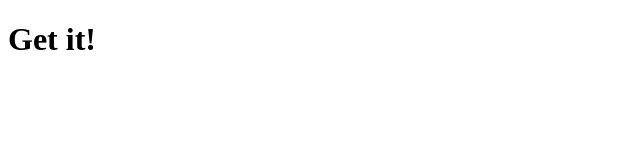
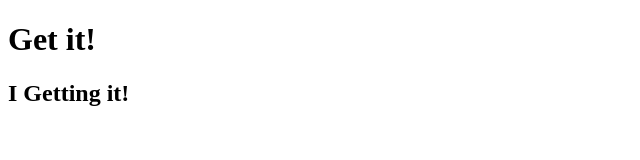
Before and after one commit to VietQuoc356/helloWorld, a plain HTML site: page index.html in a window 1280 px wide. Shown: the whole page, without its empty margins (0-640 px from the left). Drawn offline with Linux system fonts and the light colour scheme.

Commit message:
Update
h2 was added

```diff
--- a/index.html
+++ b/index.html
@@ -6,5 +6,6 @@
   </head>
   <body>
     <h1>Get it!</h1>
+    <h2>I Getting it!</h2>
   </body>
 </html>
```
